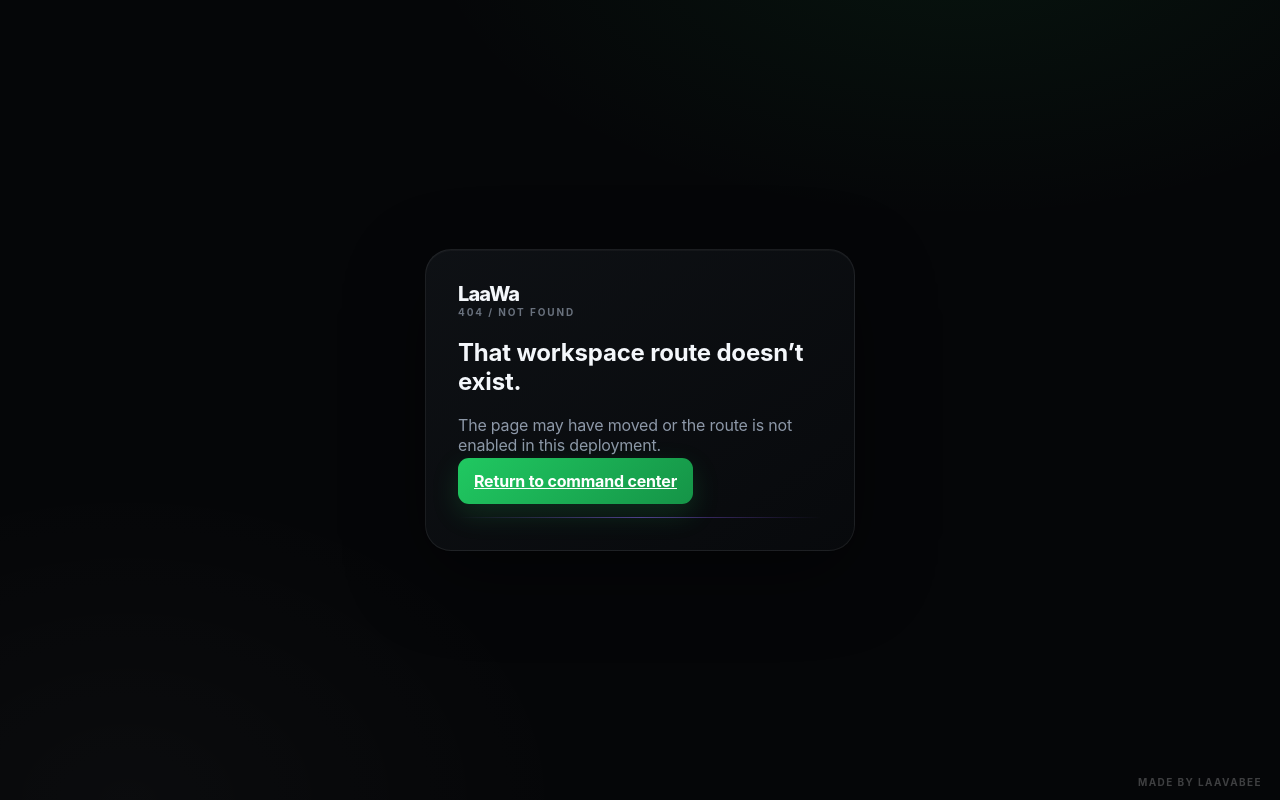
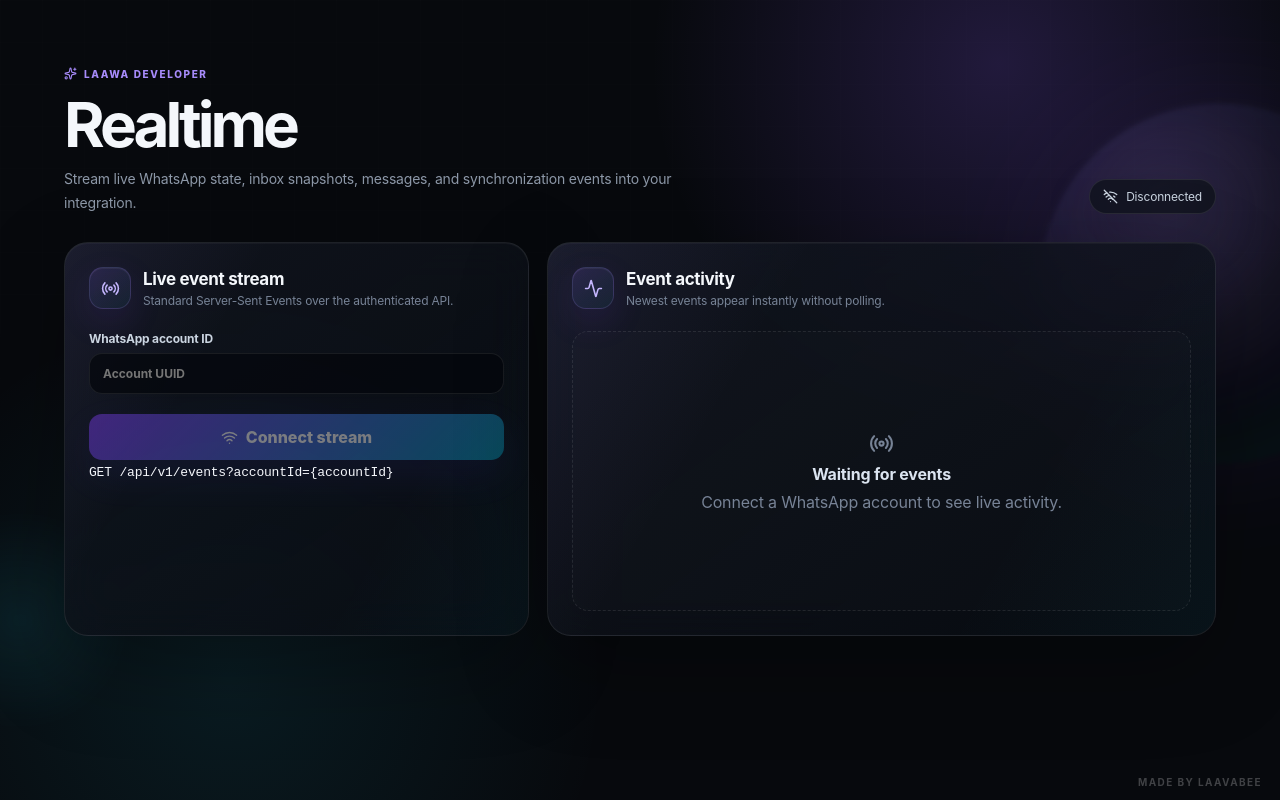
Before and after one commit to laavastudios/LaaWa, a Next.js app: page /developer/realtime in a window 1280 px wide. Before the commit this address had no page. Built offline with nearby package versions, Linux system fonts and the light colour scheme.

Commit message:
Add premium realtime developer console

```diff
--- /dev/null
+++ b/app/developer/realtime/page.tsx
@@ -0,0 +1,63 @@
+"use client";
+
+import { useEffect, useRef, useState } from "react";
+import { Activity, Radio, Sparkles, Wifi, WifiOff } from "lucide-react";
+import "../../developer.css";
+
+export default function RealtimeDeveloperPage() {
+  const [accountId, setAccountId] = useState("");
+  const [connected, setConnected] = useState(false);
+  const [events, setEvents] = useState<Array<{ type: string; time: string }>>([]);
+  const source = useRef<EventSource | null>(null);
+
+  useEffect(() => () => source.current?.close(), []);
+
+  function connect() {
+    source.current?.close();
+    if (!accountId.trim()) return;
+    const next = new EventSource(`/api/v1/events?accountId=${encodeURIComponent(accountId.trim())}`);
+    source.current = next;
+    next.onopen = () => setConnected(true);
+    next.onerror = () => setConnected(false);
+    ["state", "snapshot", "message", "sync"].forEach((type) => next.addEventListener(type, () => {
+      setEvents((current) => [{ type, time: new Date().toLocaleTimeString() }, ...current].slice(0, 24));
+    }));
+  }
+
+  function disconnect() {
+    source.current?.close();
+    source.current = null;
+    setConnected(false);
+  }
+
+  return (
+    <main className="developer-shell">
+      <div className="developer-orb developer-orb-one" />
+      <div className="developer-orb developer-orb-two" />
+      <section className="developer-header">
+        <div>
+          <div className="developer-kicker"><Sparkles size={13} /> LaaWa Developer</div>
+          <h1>Realtime</h1>
+          <p>Stream live WhatsApp state, inbox snapshots, messages, and synchronization events into your integration.</p>
+        </div>
+        <div className={connected ? "developer-badge realtime-live" : "developer-badge"}>{connected ? <Wifi size={15} /> : <WifiOff size={15} />} {connected ? "Live" : "Disconnected"}</div>
+      </section>
+
+      <section className="developer-grid">
+        <article className="developer-card developer-card-create">
+          <div className="developer-card-title"><span className="developer-icon"><Radio size={19} /></span><div><h2>Live event stream</h2><p>Standard Server-Sent Events over the authenticated API.</p></div></div>
+          <label>WhatsApp account ID<input value={accountId} onChange={(e) => setAccountId(e.target.value)} placeholder="Account UUID" /></label>
+          <div className="realtime-actions">
+            {!connected ? <button className="developer-primary" onClick={connect} disabled={!accountId.trim()}><Wifi size={17} /> Connect stream</button> : <button className="developer-primary" onClick={disconnect}><WifiOff size={17} /> Disconnect</button>}
+          </div>
+          <div className="realtime-endpoint"><code>GET /api/v1/events?accountId=&#123;accountId&#125;</code></div>
+        </article>
+
+        <article className="developer-card developer-card-list">
+          <div className="developer-card-title"><span className="developer-icon"><Activity size={19} /></span><div><h2>Event activity</h2><p>Newest events appear instantly without polling.</p></div></div>
+          {events.length === 0 ? <div className="developer-empty"><Radio size={25} /><strong>Waiting for events</strong><span>Connect a WhatsApp account to see live activity.</span></div> : <div className="key-list">{events.map((event, index) => <div className="key-item" key={`${event.time}-${event.type}-${index}`}><div className="key-main"><div><strong>{event.type}</strong><code>server-sent event</code></div><span className="key-status">Live</span></div><div className="key-meta"><span>{event.time}</span></div></div>)}</div>}
+        </article>
+      </section>
+    </main>
+  );
+}
```
